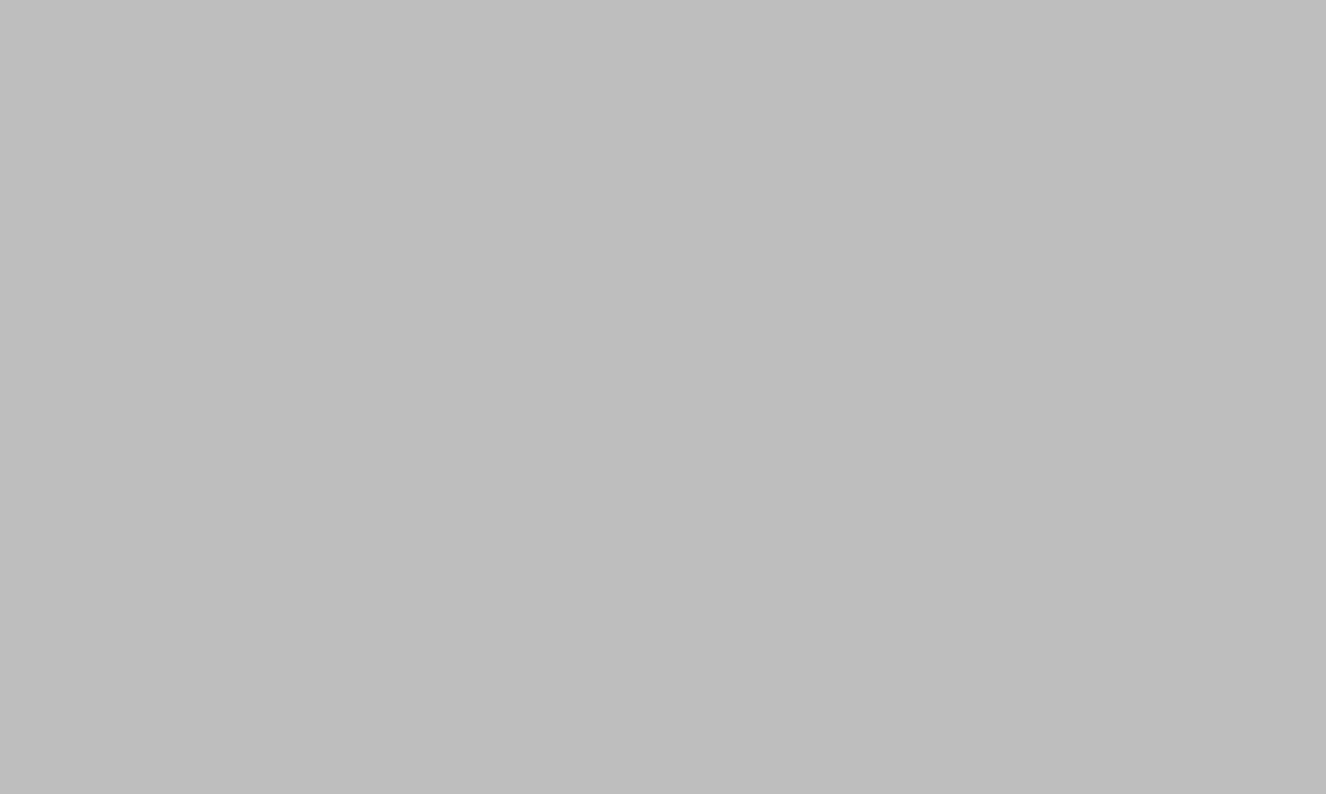
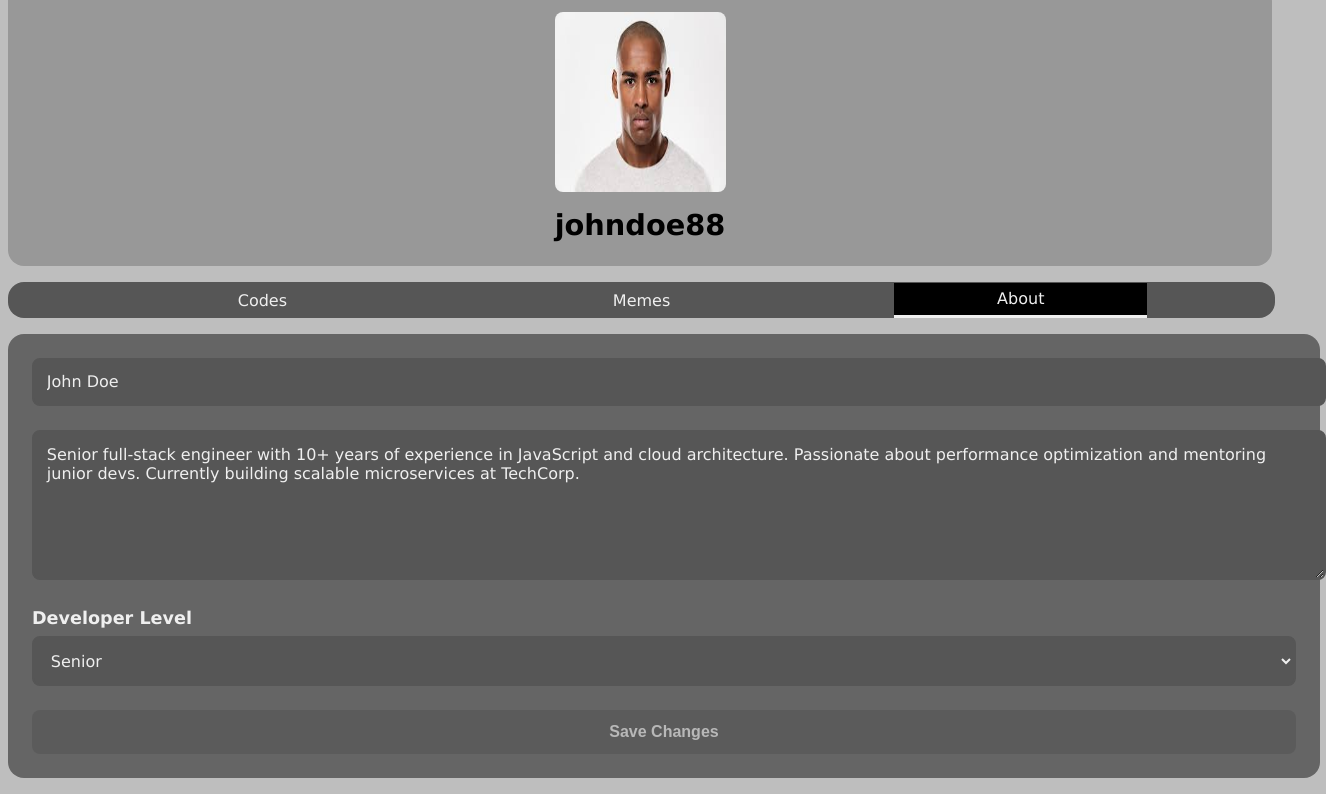
Before and after one commit to EnisMollaahmed/DevGram, a React (Vite) app in the folder frontend/: page /my-profile/about in a window 1280 px wide. Before the commit this address had no page. Shown: the part 169-963 px from the top of the page, 1326 px wide, since content can reach past the window. Before the commit the page ends 800 px from the top, so only its background shows below. Built offline with nearby package versions, Linux system fonts and the light colour scheme.

Commit message:
created AboutMeContainer, which is subpage of ProfilePage, and styles for it

```diff
--- a/frontend/data/db.json
+++ b/frontend/data/db.json
@@ -309,6 +309,7 @@
     "nickname": "johndoe88",
     "email": "john.doe@example.com",
     "developerLevel": "senior",
+    "bio": "Senior full-stack engineer with 10+ years of experience in JavaScript and cloud architecture. Passionate about performance optimization and mentoring junior devs. Currently building scalable microservices at TechCorp.",
     "idOfDislikedNews": [3, 14, 26],
     "idOfLikedNews": [1, 5, 16, 24],
     "idOfPostedMemes": ["101", "102"],
@@ -323,6 +324,7 @@
     "nickname": "janesmith",
     "email": "jane.smith@example.com",
     "developerLevel": "mid",
+    "bio": "Mid-level React specialist with a love for clean UI/UX. Open-source contributor and tech conference speaker. Working on making the web more accessible, one component at a time.",
     "idOfDislikedNews": [7],
     "idOfLikedNews": [2, 8, 21, 30],
     "idOfPostedMemes": ["103"],
@@ -337,6 +339,7 @@
     "nickname": "bobbydev",
     "email": "bob.johnson@example.com",
     "developerLevel": "junior",
+    "bio": "Junior developer fresh out of bootcamp! Enthusiastic about Python and machine learning. Currently surviving on coffee and Stack Overflow answers. Ask me about my pet project – a meme-generating AI.",
     "idOfDislikedNews": [],
     "idOfLikedNews": [1, 11, 17],
     "idOfPostedMemes": [],
@@ -351,6 +354,7 @@
     "nickname": "alicew",
     "email": "alice.williams@example.com",
     "developerLevel": "team-lead",
+    "bio": "Engineering team lead with a focus on agile processes. Former backend dev who now spends more time in meetings than code. Secretly misses debugging at 2 AM. Advocates for work-life balance and Kubernetes.",
     "idOfDislikedNews": [10],
     "idOfLikedNews": [4, 7, 22],
     "idOfPostedMemes": ["104", "105", "106"],
@@ -365,6 +369,7 @@
     "nickname": "mike_the_architect",
     "email": "mike.brown@example.com",
     "developerLevel": "architect",
+    "bio": "Solutions architect with 15 years of battle scars from legacy systems. Designs distributed systems that (mostly) don’t collapse. Believes in ‘measure twice, cut once’ – unless it’s a prototype deadline.",
     "idOfDislikedNews": [4],
     "idOfLikedNews": [7, 11, 24],
     "idOfPostedMemes": ["109"],
--- a/frontend/package.json
+++ b/frontend/package.json
@@ -14,6 +14,7 @@
     "react": "^19.0.0",
     "react-bootstrap": "^2.10.9",
     "react-dom": "^19.0.0",
+    "react-hook-form": "^7.56.1",
     "react-intersection-observer": "^9.16.0",
     "react-router": "^7.4.0",
     "react-syntax-highlighter": "^15.6.1",
--- /dev/null
+++ b/frontend/src/Components/AboutMeContainer/AboutMeContainer.css
@@ -0,0 +1,101 @@
+/* AboutMeContainer.css */
+.self-info-sect {
+    background-color: var(--primary-background);
+    margin: 1rem 0;
+    padding: 1.5rem;
+    border-radius: 1rem;
+    color: var(--text-color);
+    width: 100%;
+}
+
+.form-group {
+    margin-bottom: 1.5rem;
+}
+
+.form-group:last-child {
+    margin-bottom: 1rem;
+}
+
+.form-group label {
+    display: block;
+    margin-bottom: 0.5rem;
+    font-weight: bold;
+    font-size: 1.1rem;
+}
+
+.form-group input[type="text"],
+.form-group textarea,
+.form-group select {
+    width: 100%;
+    padding: 0.8rem;
+    border-radius: 0.5rem;
+    border: 2px solid var(--secondary-background);
+    background-color: var(--secondary-background);
+    color: var(--text-color);
+    font-family: inherit;
+    font-size: 1rem;
+    transition: border-color 0.3s ease;
+}
+
+.form-group input[type="text"]:focus,
+.form-group textarea:focus,
+.form-group select:focus {
+    outline: none;
+    border-color: var(--text-color);
+}
+
+.form-group textarea {
+    min-height: 120px;
+    resize: vertical;
+}
+
+.error {
+    display: block;
+    margin-top: 0.5rem;
+    color: #ff6b6b;
+    font-size: 0.9rem;
+}
+
+button[type="submit"] {
+    background-color: var(--secondary-background);
+    color: var(--text-color);
+    border: none;
+    padding: 0.8rem 1.5rem;
+    border-radius: 0.5rem;
+    font-size: 1rem;
+    font-weight: bold;
+    cursor: pointer;
+    transition: background-color 0.3s ease;
+    width: 100%;
+}
+
+button[type="submit"]:hover:not(:disabled) {
+    background-color: var(--header-background);
+}
+
+button[type="submit"]:disabled {
+    background-color: var(--secondary-background);
+    opacity: 0.6;
+    cursor: not-allowed;
+}
+
+/* Responsive styles */
+@media screen and (max-width: 767px) {
+    .self-info-sect {
+        padding: 1rem;
+    }
+
+    .form-group {
+        margin-bottom: 1.2rem;
+    }
+
+    .form-group input[type="text"],
+    .form-group textarea,
+    .form-group select {
+        padding: 0.6rem;
+    }
+
+    button[type="submit"] {
+        padding: 0.7rem 1.2rem;
+    }
+}
--- /dev/null
+++ b/frontend/src/Components/AboutMeContainer/AboutMeContainer.tsx
@@ -0,0 +1,111 @@
+import { useOutletContext } from "react-router";
+import { OutletUserContext } from "../../types/UserType";
+import { useForm } from "react-hook-form";
+import { User } from "../../types/UserType";
+import { putUser } from "../../api/userAPI";
+import { useState } from "react";
+import ErrorMessage from "../ErrorMessage/ErrorMessage";
+import "./AboutMeContainer.css";
+
+const developerLevels = ['junior', 'mid', 'senior', 'architect', 'team-lead'] as const;
+
+export default function AboutMeContainer() {
+    const { userInfo, setUserInfo } = useOutletContext<OutletUserContext>();
+    const [apiError, setApiError] = useState<string | null>(null);
+
+    const {
+        register,
+        handleSubmit,
+        formState: { errors, isSubmitting, isDirty, isValid },
+        reset
+    } = useForm<User>({
+        mode: "onBlur",
+        defaultValues: {
+            name: userInfo?.name || '',
+            bio: userInfo?.bio || '',
+            developerLevel: userInfo?.developerLevel || 'junior'
+        }
+    });
+
+    const onSubmit = async (data: Partial<User>) => {
+        if (!userInfo) return;
+        setApiError(null);
+
+        try {
+            const updatedUser = { ...userInfo, ...data };
+
+            // Optimistic UI update
+            setUserInfo(updatedUser);
+            localStorage.setItem(import.meta.env.VITE_CURR_USER, JSON.stringify(updatedUser));
+
+            const result = await putUser(updatedUser);
+
+            if ('error' in result) {
+                throw new Error(result.error);
+            }
+
+            // Reset form dirty state after successful submission
+            reset(updatedUser);
+        } catch (error) {
+            console.error("Failed to update user:", error);
+            setApiError(error instanceof Error ? error.message : "Failed to save changes");
+
+            // Revert local state if API call fails
+            setUserInfo(userInfo);
+        }
+    };
+
+    const isSubmitDisabled = isSubmitting || !isDirty || !isValid;
+
+    return (
+        <form className="self-info-sect" noValidate onSubmit={handleSubmit(onSubmit)}>
+            {apiError && <ErrorMessage message={apiError} />}
+
+            <section className="form-group">
+                <input
+                    type="text"
+                    {...register("name", {
+                        required: "Name is required",
+                        minLength: { value: 2, message: "The name must be at least 2 characters" },
+                        pattern: {
+                            value: /^[A-Z][a-z]+(?: [A-Z][a-z]+)*$/,
+                            message: "The name must start with capital letter"
+                        }
+                    })}
+                    placeholder="Enter Name"
+                />
+                {errors.name && <span className="error">{errors.name.message}</span>}
+            </section>
+
+            <section className="form-group">
+                <textarea
+                    {...register("bio", {
+                        minLength: { value: 3, message: "The bio must be at least 3 characters" },
+                        required: "Bio is required"
+                    })}
+                    placeholder="Tell us about yourself"
+                />
+                {errors.bio && <span className="error">{errors.bio.message}</span>}
+            </section>
+
+            <section className="form-group">
+                <label>Developer Level</label>
+                <select {...register("developerLevel")}>
+                    {developerLevels.map(level => (
+                        <option key={level} value={level}>
+                            {level.charAt(0).toUpperCase() + level.slice(1)}
+                        </option>
+                    ))}
+                </select>
+            </section>
+
+            <button
+                type="submit"
+                disabled={isSubmitDisabled}
+                aria-disabled={isSubmitDisabled}
+            >
+                {isSubmitting ? "Saving..." : "Save Changes"}
+            </button>
+        </form>
+    );
+}
--- a/frontend/src/Components/ProfilePageComponets/MyCodes/MyCodes.tsx
+++ b/frontend/src/Components/ProfilePageComponets/MyCodes/MyCodes.tsx
@@ -10,9 +10,7 @@ import ErrorMessage from "../../ErrorMessage/ErrorMessage";
 
 export default function MyCodes(){
     const {userInfo,} = useOutletContext<OutletUserContext>();
-    console.log(userInfo)
     const {snippets, status, loading} = useSpecificCodeSnippets((userInfo as User).idOfPostedCodes);
-    console.log(snippets);
     const navigate = useNavigate()
     return (
         <>
--- a/frontend/src/pages/Home.tsx
+++ b/frontend/src/pages/Home.tsx
@@ -9,6 +9,7 @@ const mockUser:User = {
     name: "John Doe",
     nickname: "johndoe88",
     email: "john.doe@example.com",
+    bio: "Senior full-stack engineer with 10+ years of experience in JavaScript and cloud architecture. Passionate about performance optimization and mentoring junior devs. Currently building scalable microservices at TechCorp.",
     developerLevel: "senior",
     idOfDislikedNews: ["3", "14", "26"],
     idOfLikedNews: ["1", "5", "16", "24"],
--- a/frontend/src/pages/ProfilePage.tsx
+++ b/frontend/src/pages/ProfilePage.tsx
@@ -10,7 +10,7 @@ export default function ProfilePage(){
     const [userInfo, setUserInfo] = useState<User | null>(user);
 
     return (
-        <main className="profile-page">
+        <main>
             <ProfilePhotoName imageUrl={userInfo?.imageUrl as string} username={userInfo?.nickname as string}/>
             <NavLinkContainer/>
             <Outlet context={{userInfo, setUserInfo}}/>{/*TODO finnish it, add my codes, my memes, bio and current position*/}
--- a/frontend/src/types/UserType.ts
+++ b/frontend/src/types/UserType.ts
@@ -4,6 +4,7 @@ export type User = {
     name:string,
     nickname:string,
     email:string,
+    bio:string,
     developerLevel: 'junior' | 'mid' | 'senior' | 'architect' | 'team-lead',
     idOfDislikedNews:string[],
     idOfLikedNews:string[],
```
Also changed, not shown: frontend/src/App.tsx (+8 -2 lines), frontend/src/Components/MyCodesContainer/MyCodesContainer.tsx (deleted, +0 -8 lines), 1 other file (tests, documents, lock files or other folders). Lines whose indentation alone changed are shown as unchanged.
